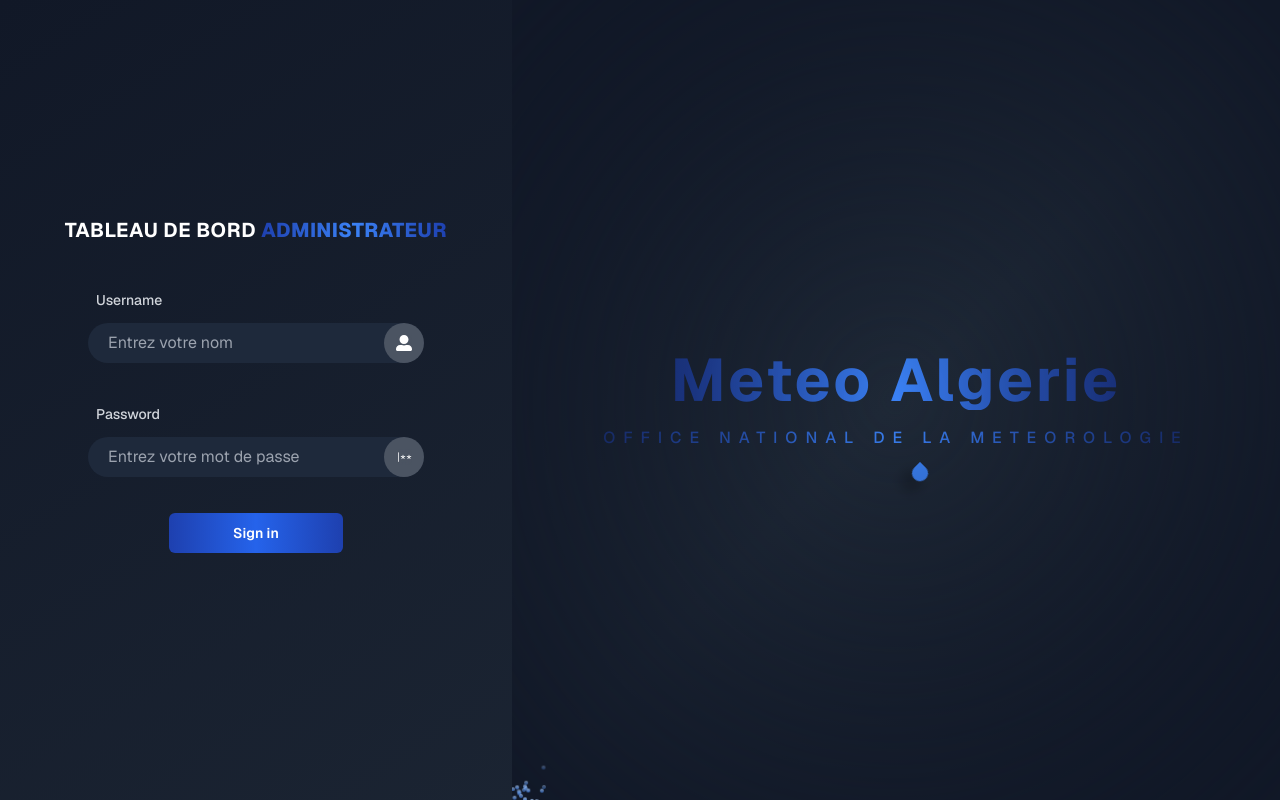
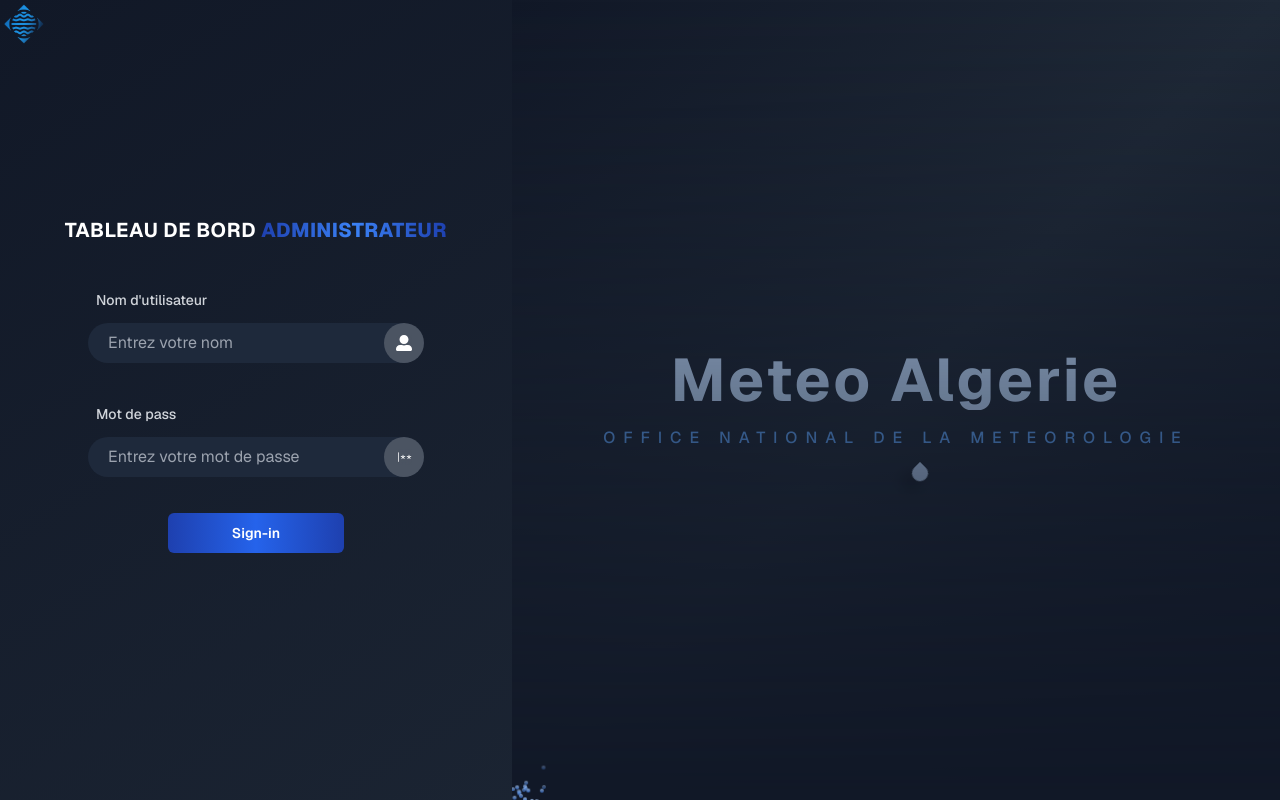
Before and after one commit to bilelBoulhia/ecotech, a Next.js app: page /sign-in in a window 1280 px wide. Built offline with nearby package versions, Linux system fonts and the light colour scheme.

Commit message:
changing project direction

```diff
--- a/app/(auth-pages)/sign-in/page.tsx
+++ b/app/(auth-pages)/sign-in/page.tsx
@@ -4,17 +4,21 @@
 import { signInAction } from "@/app/actions";
 
 import { SubmitButton } from "@/components/submit-button";
-import { Boxes } from "@/components/ui/background-boxes";
+
 import FadeBlurInput from "@/components/ui/Cool-input";
 import { FaUserAlt } from "react-icons/fa";
 import { PiPasswordLight } from "react-icons/pi";
 import {BackgroundBeamsWithCollision} from "@/components/ui/background-beams-with-collision";
+import Image from "next/image";
+import logo from '@/app/assests/logo.png'
 export default  function Login() {
     return (
 
 
         <div className="flex flex-row justify-center bg-gradient-to-br from-gray-900 to-gray-800 items-center min-h-screen">
+
             <div className='min-h-screen gap-[5px] flex-col w-[40%] justify-center items-center flex relative'>
+                <Image  src={logo} alt='logo' className='w-auto h-[3rem] p-1 absolute top-0 left-0   ' />
 
                 <div>
 
@@ -27,17 +31,17 @@
                 <div className='w-[320px] sm:w-[400px] p-[2rem] relative flex flex-col'>
                     <form className='justify-center gap-9 flex-col flex'>
                         <div className='flex flex-col gap-2'>
-                            <Label htmlFor="email" className='text-gray-300 p-2 font-medium'>Username</Label>
+                            <Label htmlFor="email" className='text-gray-300 p-2 font-medium'>Nom d'utilisateur</Label>
                             <FadeBlurInput name="email" required Icon={FaUserAlt} placeholder='Entrez votre nom' />
                         </div>
                         <div className='flex flex-col gap-2'>
-                            <Label htmlFor="password" className='text-gray-300 p-2 font-medium'>Password</Label>
+                            <Label htmlFor="password" className='text-gray-300 p-2 font-medium'>Mot de pass</Label>
                             <FadeBlurInput name="password" required Icon={PiPasswordLight} placeholder='Entrez votre mot de passe' />
                         </div>
 
                         <SubmitButton
-                            className='px-[4rem] self-center bg-gradient-to-r from-blue-800 via-blue-600 to-blue-800 hover:from-blue-600 hover:to-blue-700 text-white font-semibold transition-all duration-300' pendingText="Signing In..." formAction={signInAction}>
-                            Sign in
+                            className='px-[4rem] self-center bg-gradient-to-r from-blue-800 via-blue-600 to-blue-800  text-white font-semibold transition-all duration-300' pendingText="Signing In..." formAction={signInAction}>
+                            Sign-in
                         </SubmitButton>
                         {/*<FormMessage message={searchParams} />*/}
                     </form>
@@ -48,16 +52,18 @@
                 <div className="min-h-screen relative w-full overflow-hidden bg-gradient-to-br from-gray-900 via-gray-800 to-gray-900 flex flex-col items-center justify-center">
                     <div className='absolute top-1/2 text-center left-1/2 translate-x-[-50%] translate-y-[-50%] w-full z-20'>
                         <div className="flex flex-col items-center justify-center p-4">
-                            <h1 className="text-6xl  font-bold tracking-wider bg-gradient-to-r from-blue-800 via-blue-500 to-blue-800 bg-clip-text text-transparent">
+
+
+                            <h1 className="text-6xl  font-bold tracking-wider bg-blue-200 bg-clip-text text-transparent">
                                 <span>Meteo </span>{" "}
                                 <span>Algerie</span>
                             </h1>
-                            <div className="mt-4 text-md font-medium uppercase tracking-[0.5em] bg-gradient-to-r from-blue-800 via-blue-500 to-blue-800 bg-clip-text text-transparent">
+                            <div className="mt-4 text-md font-medium uppercase tracking-[0.5em] bg-blue-400 bg-clip-text text-transparent">
                                 office National de la Meteorologie
                             </div>
                         </div>
                     </div>
-                    <div className="absolute inset-0 w-full h-full bg-gray-900 z-20 [mask-image:radial-gradient(transparent,white)] pointer-events-none"/>
+                    <div className="absolute inset-0 w-full h-full bg-gray-900 z-20 [mask-image:linear-gradient(transparent,white)] pointer-events-none"/>
 
                 </div>
                 <BackgroundBeamsWithCollision/>
--- a/app/(dashboard)/layout.tsx
+++ b/app/(dashboard)/layout.tsx
@@ -5,6 +5,9 @@
 import {IconArrowLeft, IconBrandTabler, IconSettings, IconUserBolt} from "@tabler/icons-react";
 import {useState} from "react";
 import {cn} from "@/utils/cn";
+import {Button} from "@/components/ui/button";
+import {signOutAction} from "@/app/actions";
+import {SubmitButton} from "@/components/submit-button";
 
 
 
@@ -59,6 +62,9 @@
                 {links.map((link, idx) => (
                     <SidebarLink key={idx} link={link}/>
                 ))}
+                <SubmitButton onClick={signOutAction}>
+                  asd
+                </SubmitButton>
               </div>
             </div>
 
--- a/app/actions.ts
+++ b/app/actions.ts
@@ -30,6 +30,7 @@
 
 export const signOutAction = async () => {
   const supabase = await createClient();
+
   await supabase.auth.signOut();
   return redirect("/sign-in");
 };
--- a/components/ui/background-beams-with-collision.tsx
+++ b/components/ui/background-beams-with-collision.tsx
@@ -225,7 +225,7 @@
                     repeatDelay: beamOptions.repeatDelay || 0,
                 }}
                 className={cn(
-                    "absolute left-0 top-20  m-auto mx-auto w-[16px] h-[16px] bg-blue-500 shadow-[0_12px_15px_0_rgba(0,0,0,0.44)] rounded-[0%_100%_100%_100%] ",
+                    "absolute left-0 top-20  m-auto mx-auto w-[16px] h-[16px] bg-blue-200 shadow-[0_12px_15px_0_rgba(0,0,0,0.44)] rounded-[0%_100%_100%_100%] ",
                     beamOptions.className
                 )}
             />
@@ -262,13 +262,7 @@
 
     return (
         <div {...props} className={cn("absolute z-50 h-2 w-2", props.className)}>
-            <motion.div
-                initial={{ opacity: 0 }}
-                animate={{ opacity: 1 }}
-                exit={{ opacity: 0 }}
-                transition={{ duration: 1.5, ease: "easeOut" }}
-                className="absolute -inset-x-10 top-0 m-auto h-2 w-10 rounded-full bg-blue-400 -blur-sm"
-            ></motion.div>
+
             {spans.map((span) => (
                 <motion.span
                     key={span.id}
```
Also changed, not shown: app/assests/logo.png (added), app/assests/logo.webp (added).
